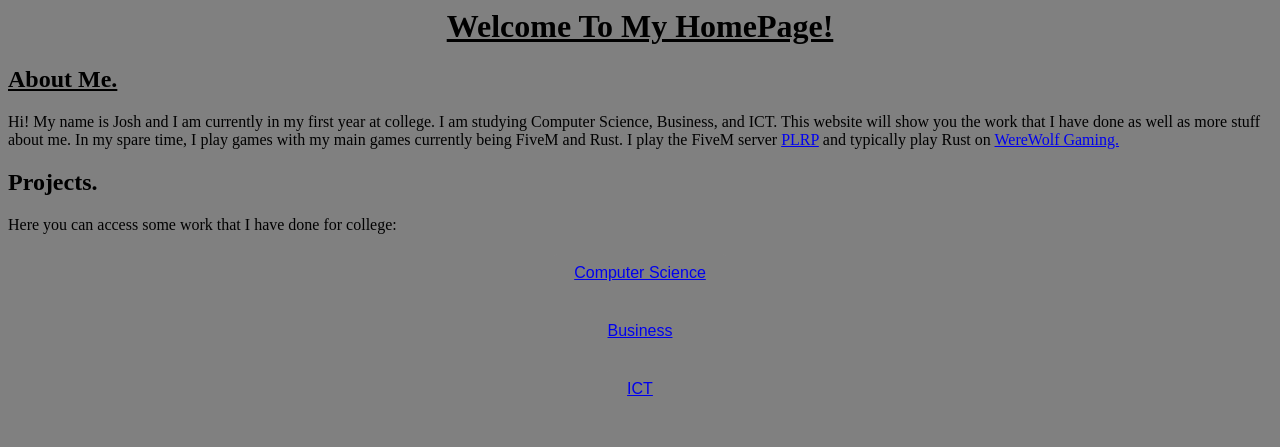
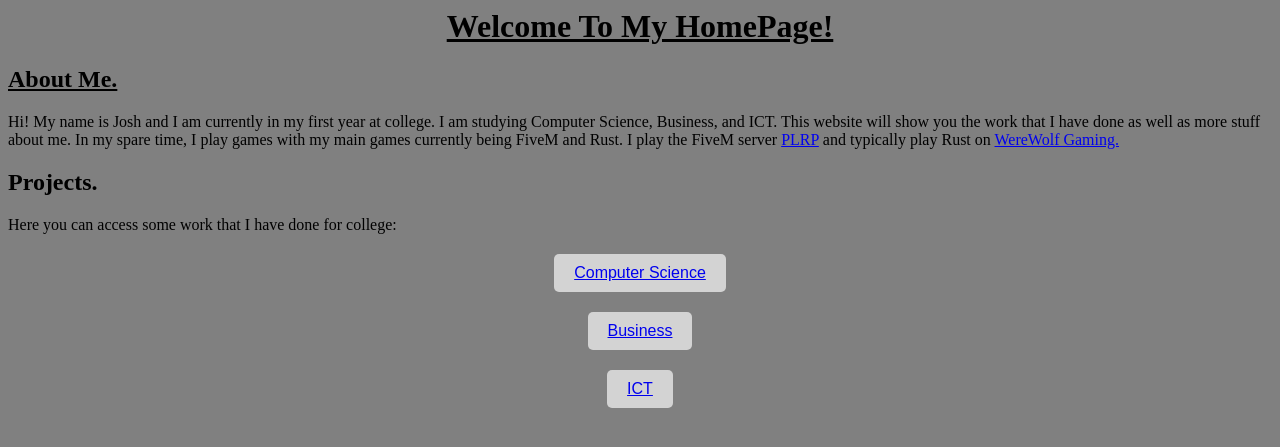
Before and after one commit to josh8880/josh8880.github.io, a PHP site: page / in a window 1280 px wide. Shown: the top 447 px of the page. Run offline with PHP 8.4, Linux system fonts and the light colour scheme.

Commit message:
Update stylesheet4.css

```diff
--- a/stylesheet4.css
+++ b/stylesheet4.css
@@ -14,7 +14,7 @@ button {
   padding: 10px 20px;
   border: none;
   border-radius: 5px;
-  background-color: grey;
+  background-color: lightgrey;
   color: #fff;
   font-size: 16px;
   cursor: pointer;
```
